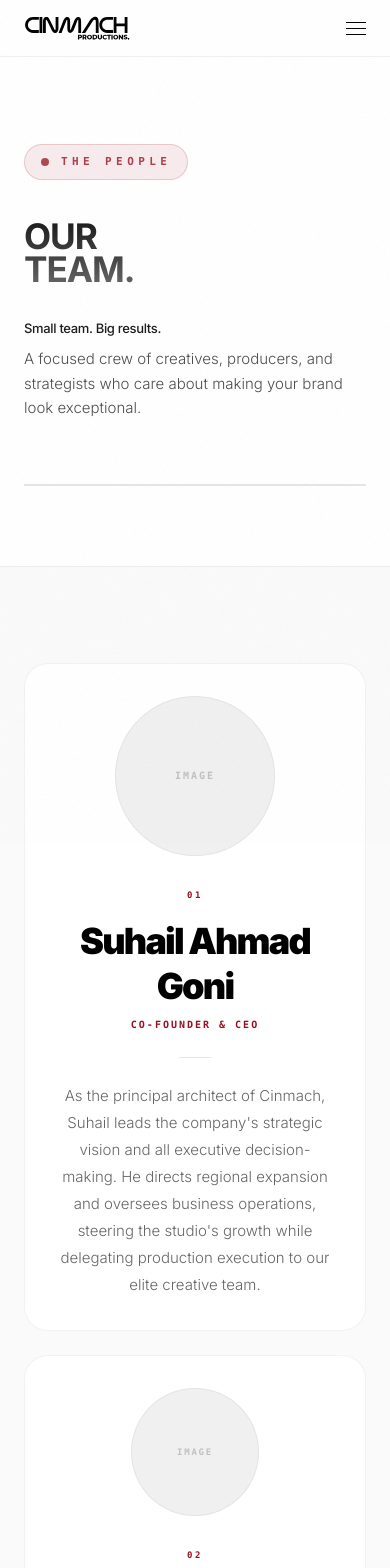
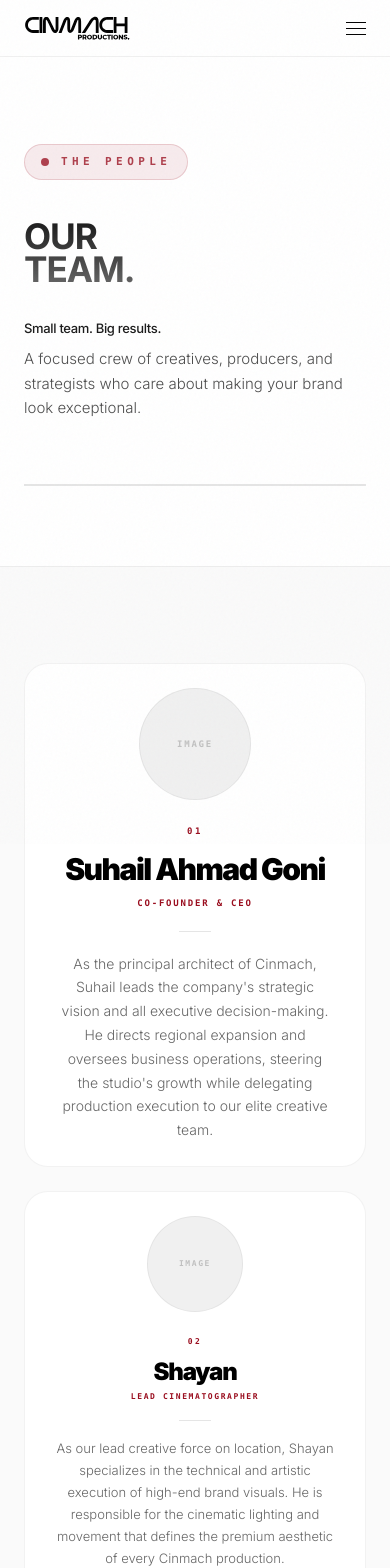
Before and after one commit to waximhq-spec/BH-MARKETING-WEB, a Next.js app: page /team in a window 390 px wide. Shown: the top 1568 px of the page. Built offline with nearby package versions, Linux system fonts and the light colour scheme.

Commit message:
mobile live

```diff
--- a/app/page.tsx
+++ b/app/page.tsx
@@ -639,7 +639,7 @@ export default function LandingPage() {
                     CLIENT<br />WORK.
                   </h2>
                 </div>
-                <div className="max-w-[340px] mt-28">
+                <div className="max-w-[340px] mt-12 md:mt-28">
                   <h4 className="text-[#1a1a1a] font-medium text-[13px] md:text-[14px] tracking-tight mb-2 antialiased">
                     Built to turn views into real customers.
                   </h4>
--- a/app/team/page.tsx
+++ b/app/team/page.tsx
@@ -57,25 +57,25 @@ export default function TeamPage() {
 
           {/* Main / CEO Row */}
           <Reveal delay={0}>
-            <div className="group relative p-8 md:p-12 lg:p-16 border border-black/5 rounded-3xl bg-white hover:border-black/10 hover:shadow-[0_20px_60px_rgba(0,0,0,0.03)] transition-all duration-500 mb-6 md:mb-10 flex flex-col md:flex-row items-center md:items-center gap-8 md:gap-16">
+            <div className="group relative p-6 md:p-12 lg:p-16 border border-black/5 rounded-3xl bg-white hover:border-black/10 hover:shadow-[0_20px_60px_rgba(0,0,0,0.03)] transition-all duration-500 mb-6 md:mb-10 flex flex-col md:flex-row items-center gap-6 md:gap-16">
 
               {/* Image Placeholder */}
-              <div className="w-40 h-40 md:w-56 md:h-56 shrink-0 rounded-full bg-[#f0f0f0] flex items-center justify-center overflow-hidden border border-black/5 group-hover:border-[#9A0E1F]/20 transition-colors duration-500">
-                <span className="text-black/20 font-mono text-[10px] md:text-xs uppercase tracking-[0.2em] font-bold">Image</span>
+              <div className="w-28 h-28 md:w-56 md:h-56 shrink-0 rounded-full bg-[#f0f0f0] flex items-center justify-center overflow-hidden border border-black/5 group-hover:border-[#9A0E1F]/20 transition-colors duration-500">
+                <span className="text-black/20 font-mono text-[9px] md:text-xs uppercase tracking-[0.2em] font-bold">Image</span>
               </div>
 
-              <div className="flex-1 text-center md:text-left flex flex-col items-center md:items-start">
-                <span className="text-[#9A0E1F] font-mono text-[9px] tracking-[0.3em] font-bold mb-4 block">
+              <div className="flex-1 text-center md:text-left flex flex-col items-center md:items-start w-full">
+                <span className="text-[#9A0E1F] font-mono text-[9px] tracking-[0.3em] font-bold mb-3 md:mb-4 block">
                   01
                 </span>
-                <h3 className="text-black font-black text-4xl md:text-5xl lg:text-6xl tracking-tighter leading-tight mb-2 md:mb-3">
+                <h3 className="text-black font-black text-3xl md:text-5xl lg:text-6xl tracking-tighter leading-tight mb-2 md:mb-3">
                   {TEAM[0].name}
                 </h3>
-                <p className="text-[#9A0E1F] font-mono text-[10px] md:text-[12px] tracking-[0.2em] uppercase font-bold mb-6">
+                <p className="text-[#9A0E1F] font-mono text-[9px] md:text-[12px] tracking-[0.2em] uppercase font-bold mb-5 md:mb-6">
                   {TEAM[0].role}
                 </p>
-                <div className="h-px w-8 bg-black/10 mb-6 group-hover:w-16 group-hover:bg-[#9A0E1F]/40 transition-all duration-500" />
-                <p className="text-black/60 text-[15px] md:text-[17px] leading-[1.8] font-light max-w-2xl">
+                <div className="h-px w-8 bg-black/10 mb-5 md:mb-6 group-hover:w-16 group-hover:bg-[#9A0E1F]/40 transition-all duration-500" />
+                <p className="text-black/60 text-[14px] md:text-[17px] leading-[1.7] md:leading-[1.8] font-light max-w-2xl px-2 md:px-0">
                   {TEAM[0].desc}
                 </p>
               </div>
@@ -86,25 +86,25 @@ export default function TeamPage() {
           <div className="grid grid-cols-1 md:grid-cols-2 gap-6 md:gap-8">
             {TEAM.slice(1).map((member, idx) => (
               <Reveal key={member.name} delay={(idx + 1) * 0.08}>
-                <div className="group relative p-8 md:p-10 border border-black/5 rounded-3xl bg-white hover:border-black/10 hover:shadow-[0_20px_60px_rgba(0,0,0,0.03)] transition-all duration-500 h-full flex flex-col xl:flex-row items-center xl:items-center text-center xl:text-left gap-8">
+                <div className="group relative p-6 md:p-10 border border-black/5 rounded-3xl bg-white hover:border-black/10 hover:shadow-[0_20px_60px_rgba(0,0,0,0.03)] transition-all duration-500 h-full flex flex-col xl:flex-row items-center xl:items-start text-center xl:text-left gap-6 md:gap-8">
 
                   {/* Image Placeholder */}
-                  <div className="w-32 h-32 md:w-36 md:h-36 shrink-0 rounded-full bg-[#f0f0f0] flex items-center justify-center overflow-hidden border border-black/5 group-hover:border-[#9A0E1F]/20 transition-colors duration-500">
-                    <span className="text-black/20 font-mono text-[9px] md:text-[10px] uppercase tracking-[0.2em] font-bold">Image</span>
+                  <div className="w-24 h-24 md:w-36 md:h-36 shrink-0 rounded-full bg-[#f0f0f0] flex items-center justify-center overflow-hidden border border-black/5 group-hover:border-[#9A0E1F]/20 transition-colors duration-500">
+                    <span className="text-black/20 font-mono text-[8px] md:text-[10px] uppercase tracking-[0.2em] font-bold">Image</span>
                   </div>
 
-                  <div className="flex-1 flex flex-col items-center xl:items-start">
-                    <span className="text-[#9A0E1F] font-mono text-[9px] tracking-[0.3em] font-bold mb-3 block">
+                  <div className="flex-1 flex flex-col items-center xl:items-start w-full">
+                    <span className="text-[#9A0E1F] font-mono text-[8px] md:text-[9px] tracking-[0.3em] font-bold mb-2 md:mb-3 block">
                       0{idx + 2}
                     </span>
-                    <h3 className="text-black font-black text-2xl md:text-3xl tracking-tighter leading-tight mb-2">
+                    <h3 className="text-black font-black text-2xl md:text-3xl tracking-tighter leading-tight mb-1 md:mb-2">
                       {member.name}
                     </h3>
-                    <p className="text-[#9A0E1F] font-mono text-[9px] md:text-[10px] tracking-[0.2em] uppercase font-bold mb-5">
+                    <p className="text-[#9A0E1F] font-mono text-[8px] md:text-[10px] tracking-[0.2em] uppercase font-bold mb-4 md:mb-5">
                       {member.role}
                     </p>
-                    <div className="h-px w-8 bg-black/10 mb-5 group-hover:w-16 group-hover:bg-[#9A0E1F]/40 transition-all duration-500" />
-                    <p className="text-black/60 text-[14px] md:text-[15px] leading-[1.7] font-light">
+                    <div className="h-px w-8 bg-black/10 mb-4 md:mb-5 group-hover:w-16 group-hover:bg-[#9A0E1F]/40 transition-all duration-500" />
+                    <p className="text-black/60 text-[13px] md:text-[15px] leading-[1.7] font-light px-1 md:px-0">
                       {member.desc}
                     </p>
                   </div>
--- a/components/BackToTop.tsx
+++ b/components/BackToTop.tsx
@@ -74,7 +74,7 @@ export default function BackToTop() {
             animate={{ opacity: 1, y: 0, x: "-50%", scale: 1 }}
             exit={{ opacity: 0, y: 50, x: "-50%", scale: 0.95 }}
             transition={{ type: "spring", stiffness: 400, damping: 25 }}
-            className="fixed bottom-6 md:bottom-8 left-1/2 z-[100] flex items-center gap-3 md:gap-4"
+            className="fixed bottom-6 md:bottom-8 left-1/2 z-[100] hidden md:flex items-center gap-3 md:gap-4"
           >
             {/* ── THE NAVIGATION PILL ── */}
             <div className="flex items-center bg-white rounded-full p-1.5 shadow-[0_10px_40px_rgba(0,0,0,0.15)] border border-black/5">
```
